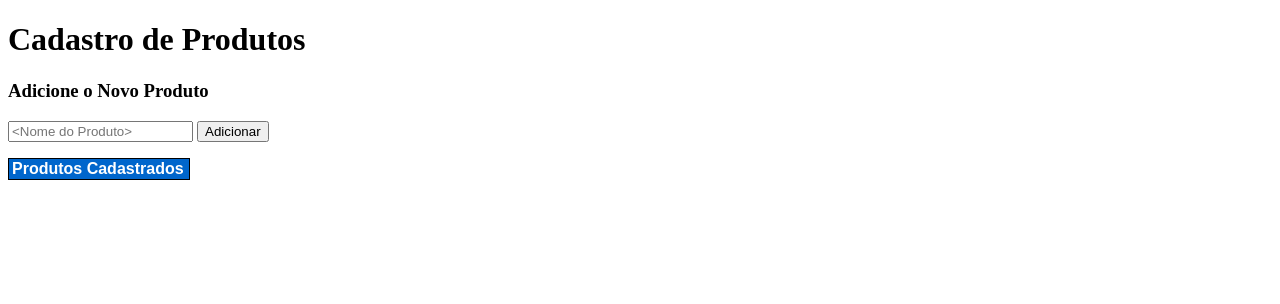
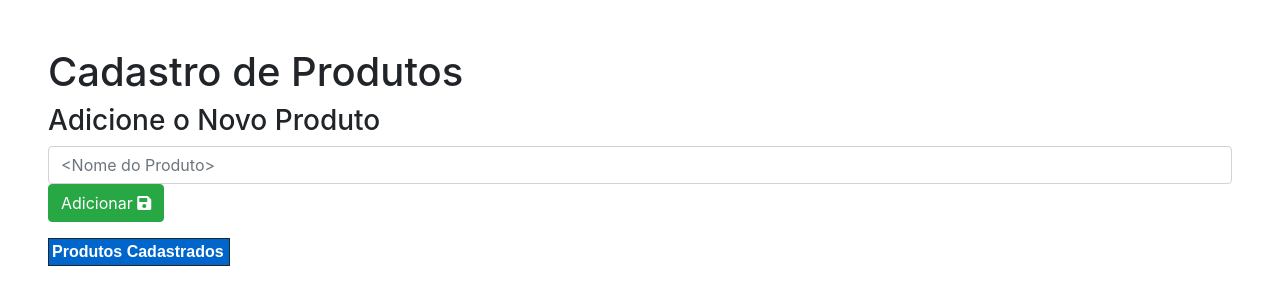
Before and after one commit to mkcarvalhoo/API, a plain HTML site: page wwwroot/index.html in a window 1280 px wide. Drawn offline with nearby package versions, Linux system fonts and the light colour scheme; no server answers.

Commit message:
Bootstrap

```diff
--- a/wwwroot/index.html
+++ b/wwwroot/index.html
@@ -1,6 +1,8 @@
 <!DOCTYPE html>
 <html>
 <head>
+    <link rel="stylesheet" href="https://use.fontawesome.com/releases/v5.7.2/css/all.css" integrity="sha384-fnmOCqbTlWIlj8LyTjo7mOUStjsKC4pOpQbqyi7RrhN7udi9RwhKkMHpvLbHG9Sr" crossorigin="anonymous">
+    <link rel="stylesheet" href="https://stackpath.bootstrapcdn.com/bootstrap/4.3.1/css/bootstrap.min.css" integrity="sha384-ggOyR0iXCbMQv3Xipma34MD+dH/1fQ784/j6cY/iJTQUOhcWr7x9JvoRxT2MZw1T" crossorigin="anonymous">
     <meta charset="UTF-8">
     <title>Cadastro de Produtos</title>
     <style>
@@ -29,12 +31,14 @@
         }
     </style>
 </head>
-<body>
+<body class="p-5">
     <h1>Cadastro de Produtos</h1>
     <h3>Adicione o Novo Produto</h3>
     <form action="javascript:void(0);" method="POST" onsubmit="addItem()">
-        <input type="text" id="add-name" placeholder="<Nome do Produto>">
-        <input type="submit" value="Adicionar">
+        <input class="form-control" type="text" id="add-name" placeholder="<Nome do Produto>">
+        <button type="submit"  class="btn btn-success" >Adicionar
+                <i class="fas fa-save"></i>
+        </button>
     </form>
 
     <div id="spoiler">
```
